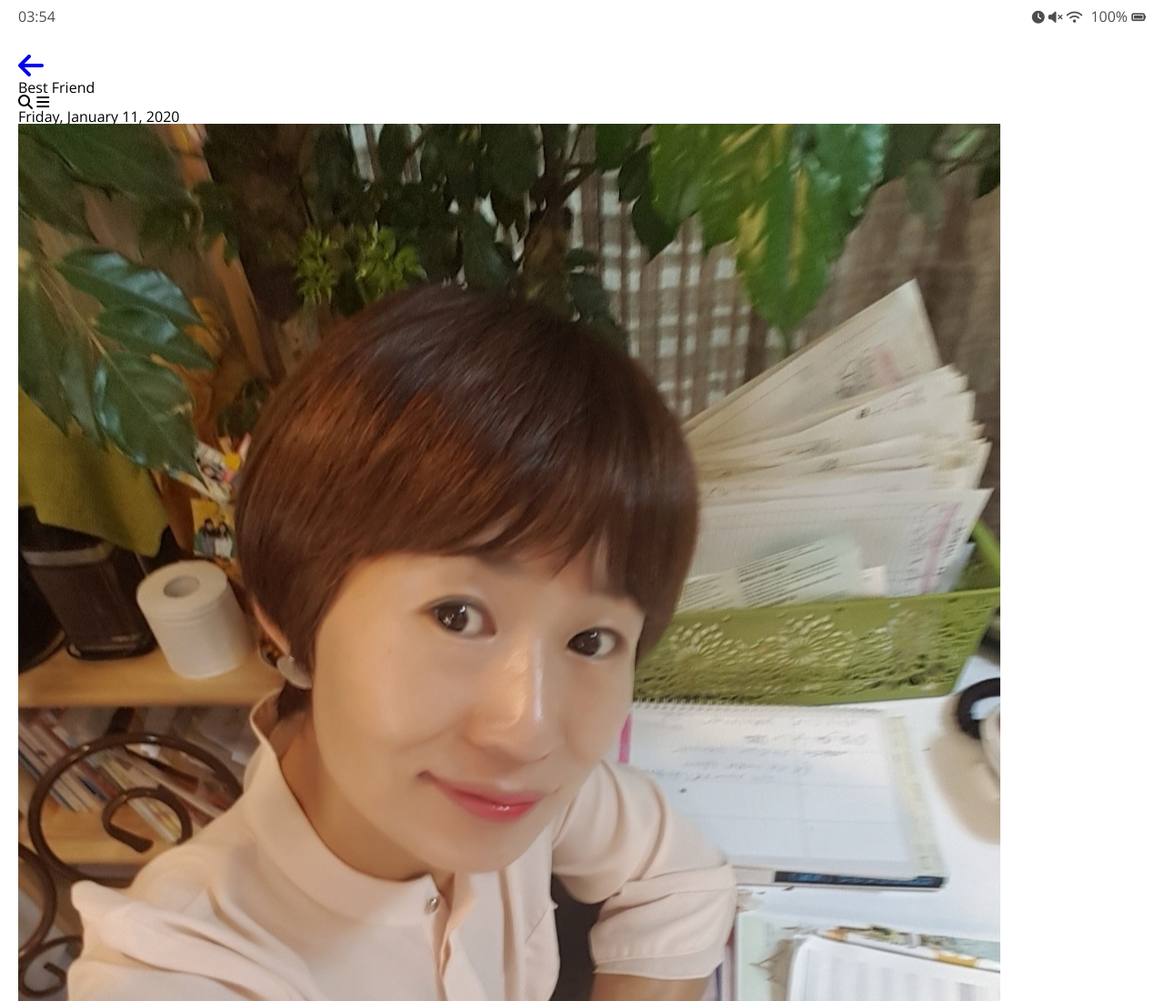
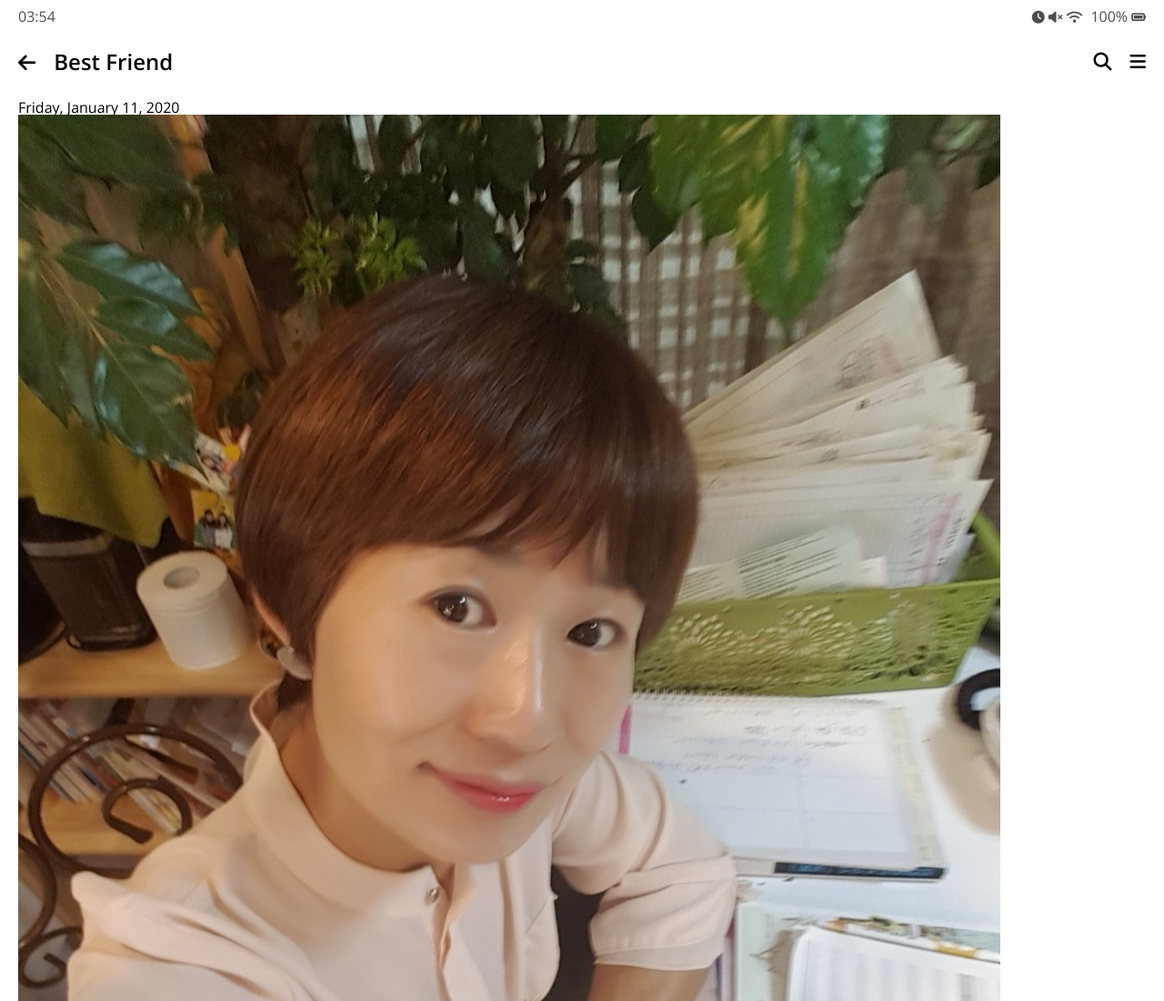
Before and after one commit to Hajin74/kakao-clone-2.0, a plain HTML site: page chat.html in a window 1280 px wide. Shown: the top 1100 px of the page at 91% size. Drawn offline with nearby package versions, Linux system fonts and the light colour scheme.

Commit message:
header css
header css

```diff
--- a/chat.html
+++ b/chat.html
@@ -23,7 +23,7 @@
     <header class="header">
         <div class="header__header-column">
            <a href="index.html" class="header__back-btn">
-                <i class="fas fa-arrow-left fa-2x"></i>
+                <i class="fas fa-arrow-left"></i>
            </a>
             <h1 class="header__title">Best Friend</h1>
         </div>
--- /dev/null
+++ b/css/header.css
@@ -0,0 +1,27 @@
+.header {
+    display: flex;
+    justify-content: space-between;
+    align-items: center;
+    margin-bottom: 30px;
+}
+
+.header .header__title {
+    font-size: 24px;
+    font-weight: 700;
+}
+
+.header .header__icon {
+    font-size: 20px;
+    margin-left: 20px;
+    cursor: pointer;
+}
+
+.header .header__header-column {
+    display: flex;
+    align-items: center;
+}
+
+.header .header__back-btn {
+    font-size: 22px;
+    margin-right: 20px;
+}
--- a/css/styles.css
+++ b/css/styles.css
@@ -1,6 +1,7 @@
-@import url('https://fonts.googleapis.com/css2?family=Open+Sans:wght@400;700&display=swap');
+@import url('https://fonts.googleapis.com/css2?family=Open+Sans:wght@400;600&display=swap');
 @import "reset.css";
 @import "status-bar.css";
+@import "header.css";
 
 body {
     background-color: #ffffff;
@@ -9,3 +10,7 @@ body {
     font-family: 'Open Sans', -apple-system, BlinkMacSystemFont, 'Segoe UI',
     Roboto, Oxygen, Ubuntu, Cantarell, 'Open Sans', 'Helvetica Neue', sans-serif;
 }
+
+a {
+    color: inherit;
+}
```
Also changed, not shown: settings.html (+1 -1 lines).
